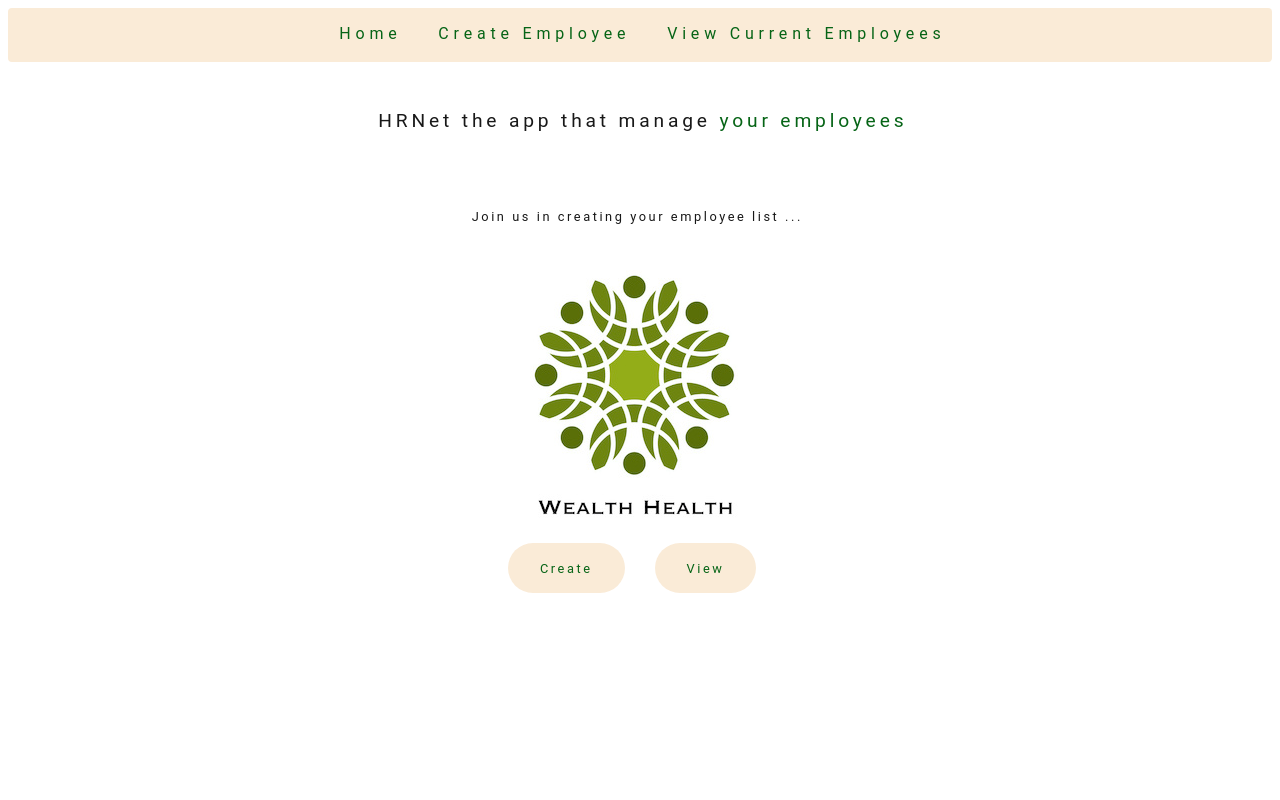
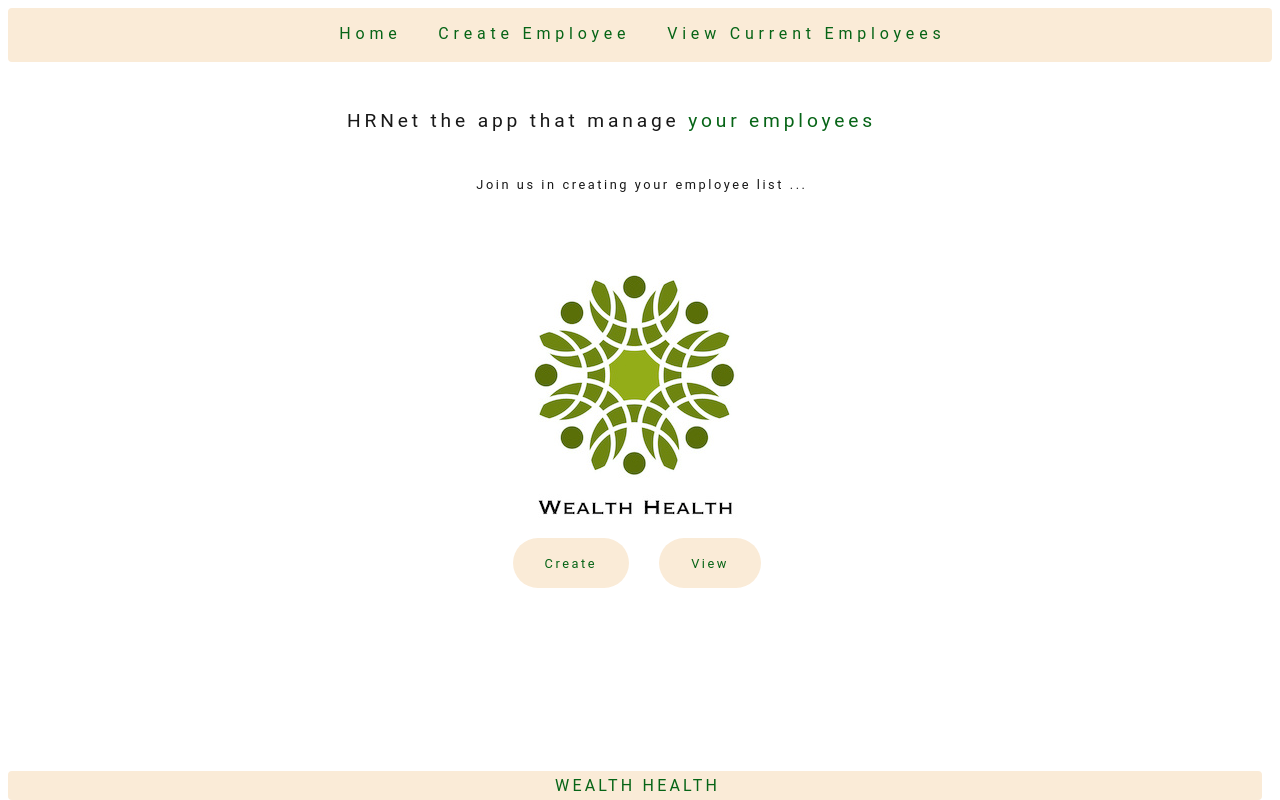
Before and after one commit to alaodriss/wealthhealth-reactjs-p14, a React (Create React App) app: page / in a window 1280 px wide. Built offline with nearby package versions, Linux system fonts and the light colour scheme.

Commit message:
add persiste for store in local all information

```diff
--- /dev/null
+++ b/src/components/Footer.js
@@ -0,0 +1,36 @@
+import React from "react";
+import styled from "styled-components";
+
+const BarFooter = styled.div`
+
+* {-moz-box-sizing: border-box; box-sizing: border-box;}
+
+.bar-footer{
+    position: absolute;
+    bottom: 0;
+    background-color: antiquewhite;
+    width: 98%;
+    border-radius: 4px;
+}
+.text-footer{
+    margin: 0.3em 0;
+    font-size: 1rem;
+    font-family: "Roboto", sans-serif;
+    letter-spacing: 0.2em;
+    text-indent: 0.3em;
+    color: #066416;
+    text-align: center;
+}
+
+`;
+const Footer = () => {
+  return (
+    <BarFooter>
+      <div className="bar-footer">
+        <p className="text-footer"> WEALTH HEALTH </p>
+      </div>
+    </BarFooter>
+  );
+};
+
+export default Footer;
--- a/src/components/MTable.js
+++ b/src/components/MTable.js
@@ -14,19 +14,6 @@ const TableEm = styled.div`
 
 
     // // mock data - strongly typed if you are using TypeScript (optional, but recommended)
-    // const data = [
-    //   {
-    //     firstName: "John",
-    //     lastName: "Doe",
-    //     dateOfBirth: "06-10-92",
-    //     startDate: "01-22-2023",
-    //     street: "20, Test street",
-    //     city: "New York",
-    //     state: "Manhattan",
-    //     zipcode: "10451",
-    //     department: "Marketing",
-    //   },
-    // ];
 
 function MTable() {
 
@@ -91,7 +78,7 @@ function MTable() {
         <MaterialReactTable
           columns={columns}
           data={data.users}
-          enableGlobalFilter={false} //turn off a feature
+          enableGlobalFilter={true}
         />
       </div>
     </TableEm>
--- a/src/pages/Home.js
+++ b/src/pages/Home.js
@@ -2,6 +2,7 @@ import React from "react";
 import { NavLink } from "react-router-dom";
 import styled from "styled-components";
 import Logo from "../assets/images/logo.jpg";
+import Footer from "../components/Footer";
 
 const HomeStyle = styled.div`
   display: flex;
@@ -42,9 +43,7 @@ const HomeStyle = styled.div`
     bottom: 30px;
   }
   .block_2 {
-    position: relative;
-    top: 270%;
-    left: 25%;
+    margin: -2rem 13rem;
   }
   ul {
     display: flex;
@@ -52,8 +51,7 @@ const HomeStyle = styled.div`
     align-items: center;
     gap: 30px;
     position: absolute;
-    top: 288px;
-
+    top: 383px;
   }
   li {
     list-style-type: none;
@@ -73,6 +71,7 @@ const HomeStyle = styled.div`
 
 const Home = () => {
   return (
+    <>
     <HomeStyle>
       <div className="home_create_employee">
       <div className="block">
@@ -95,6 +94,8 @@ const Home = () => {
         </div>
       </div>
     </HomeStyle>
+    <Footer />
+    </>
   );
 };
 
--- a/src/pages/ViewEmployees.js
+++ b/src/pages/ViewEmployees.js
@@ -1,21 +1,23 @@
 import MTable from "../components/MTable";
 import React from "react";
 import styled from "styled-components";
+import Footer from "../components/Footer";
 
 const ViewEmpls = styled.div`
-
   h2 {
     margin: 4em;
     font-size: 1.2rem;
     font-family: "Roboto", sans-serif;
     letter-spacing: 0.2em;
     text-indent: 0.3em;
-  color:  #066416;
+    color: #066416;
     text-align: center;
-}`
+  }
+`;
 
 const ViewEmployees = () => {
   return (
+    <>
       <ViewEmpls>
         <div>
           <div className="block_header">
@@ -24,6 +26,8 @@ const ViewEmployees = () => {
           <MTable />
         </div>
       </ViewEmpls>
+      <Footer />
+    </>
   );
 };
 
```
Also changed, not shown: src/pages/CreateEmployee.js (+7 -6 lines). Lines whose indentation alone changed are shown as unchanged.
